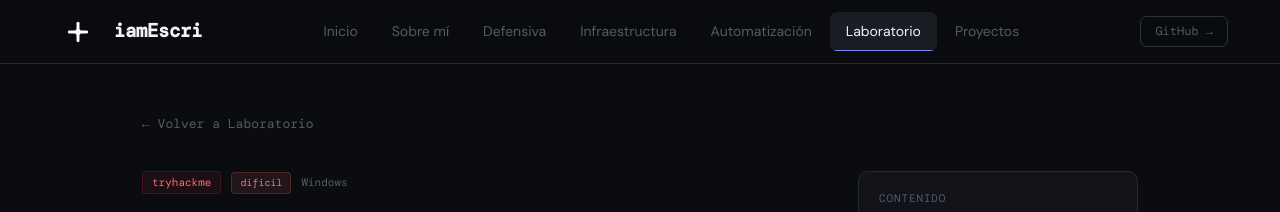
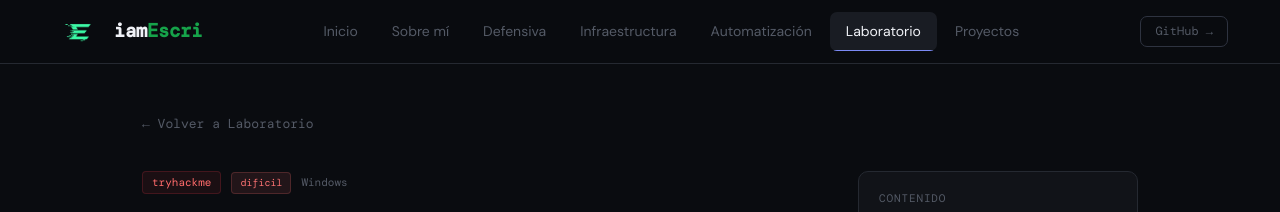
Before and after one commit to iamEscri/iamescri.github.io, a Jekyll site: the page built from _posts/writeups/2026-04-10-tryhackme-blue.md, in a window 1280 px wide. Shown: the top 212 px of the page. Built offline with Jekyll 4.4.1, drawn with Linux system fonts in a browser that asks for light colours.

Commit message:
Update writeup.html

```diff
--- a/_layouts/writeup.html
+++ b/_layouts/writeup.html
@@ -8,6 +8,7 @@
 <link rel="preconnect" href="https://fonts.googleapis.com">
 <link href="https://fonts.googleapis.com/css2?family=DM+Sans:ital,opsz,wght@0,9..40,300;0,9..40,400;0,9..40,500;1,9..40,300&family=DM+Mono:wght@400;500&display=swap" rel="stylesheet">
 <link rel="stylesheet" href="{{ '/assets/css/main.css' | relative_url }}">
+<link rel="stylesheet" href="https://cdn.jsdelivr.net/npm/@tabler/icons-webfont@latest/tabler-icons.min.css">
 <link rel="icon" type="image/x-icon" href="{{ '/assets/favicon.ico' | relative_url }}">
 <meta property="og:title" content="{{ page.title }} · {{ site.title }}">
 <meta property="og:description" content="{{ page.description | default: page.excerpt | strip_html | strip_newlines | truncate: 160 | default: site.description }}">
@@ -24,9 +25,9 @@
   <nav class="topnav">
     <div class="topnav-logo" onclick="window.location.href='{{ '/' | relative_url }}'">
       <div class="topnav-logo-mark">
-        <svg viewBox="0 0 15 15"><line x1="7.5" y1="1" x2="7.5" y2="14"/><line x1="1" y1="7.5" x2="14" y2="7.5"/><circle cx="7.5" cy="7.5" r="2.2" fill="white" stroke="none"/></svg>
+        <img src="/assets/logo.png" alt="iamEscri logo" style="width:50px;height:50px;object-fit:contain;">
       </div>
-      <span class="topnav-logo-text">iamEscri</span>
+      <span class="topnav-logo-text">iam<span class="logo-accent">Escri</span></span>
     </div>
     <div class="topnav-links">
       <span class="topnav-link" onclick="showSection('home',null)">Inicio</span>
```
